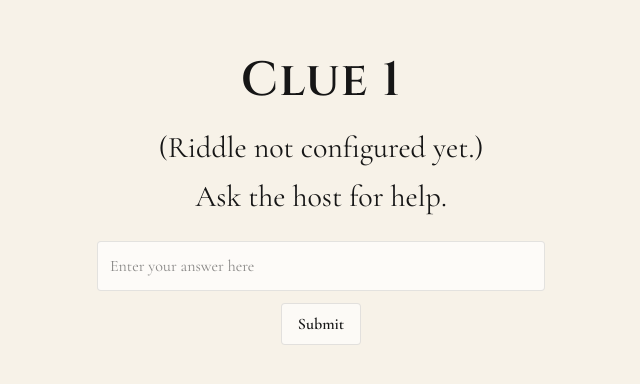
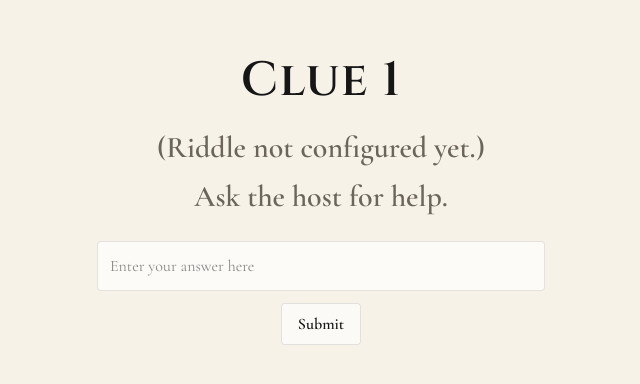
Before and after one commit to ajacobson247/New-Years-2026-Game, a Next.js app in the folder new-years-2026/: page /clue_1 in a window 1280 px wide. Shown: the part 202-586 px from the top of the page, without its empty margins (319-959 px from the left). Built offline with nearby package versions, Linux system fonts and the light colour scheme; no server answers.

Commit message:
updated styling to be more readable

```diff
--- a/new-years-2026/components/CluePage.tsx
+++ b/new-years-2026/components/CluePage.tsx
@@ -23,7 +23,7 @@ export default function CluePage({ config }: { config: ClueConfig }) {
             {config.heading}
           </h1>
 
-          <div className="mt-4 w-full max-h-[46svh] overflow-auto text-center text-base leading-snug sm:text-3xl">
+          <div className="mt-4 w-full max-h-[46svh] overflow-auto text-center text-base text-muted sm:font-semibold leading-snug sm:text-3xl">
             {config.bodyLines.map((line, index) => (
               <p key={index} className="mb-2 last:mb-0">
                 {line}
@@ -32,7 +32,7 @@ export default function CluePage({ config }: { config: ClueConfig }) {
           </div>
 
           {config.question ? (
-            <p className="mt-6 mb-4text-center text-base italic sm:text-2xl">
+            <p className="mt-6 mb-4 text-center text-base italic sm:text-3xl">
               {config.question}
             </p>
           ) : null}
```
